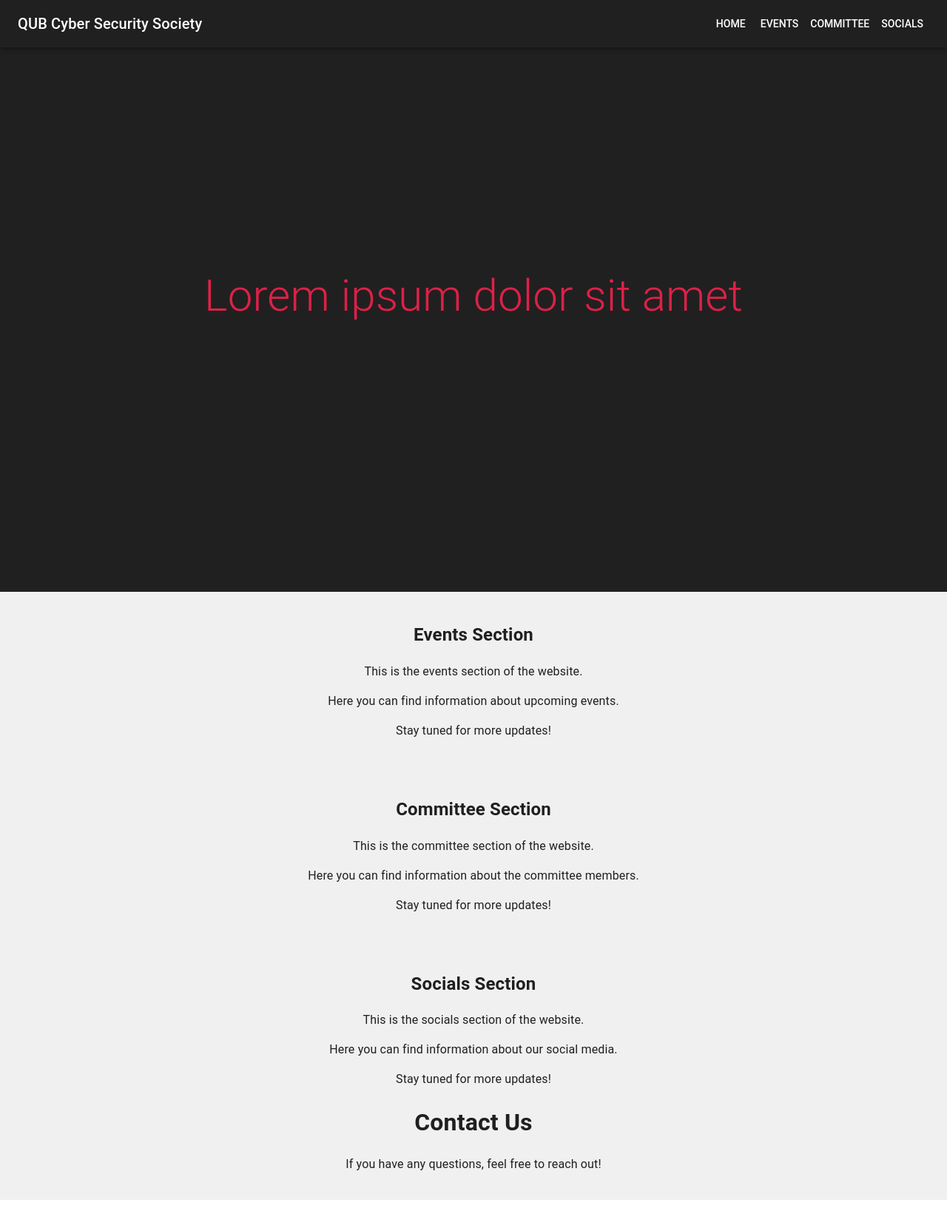
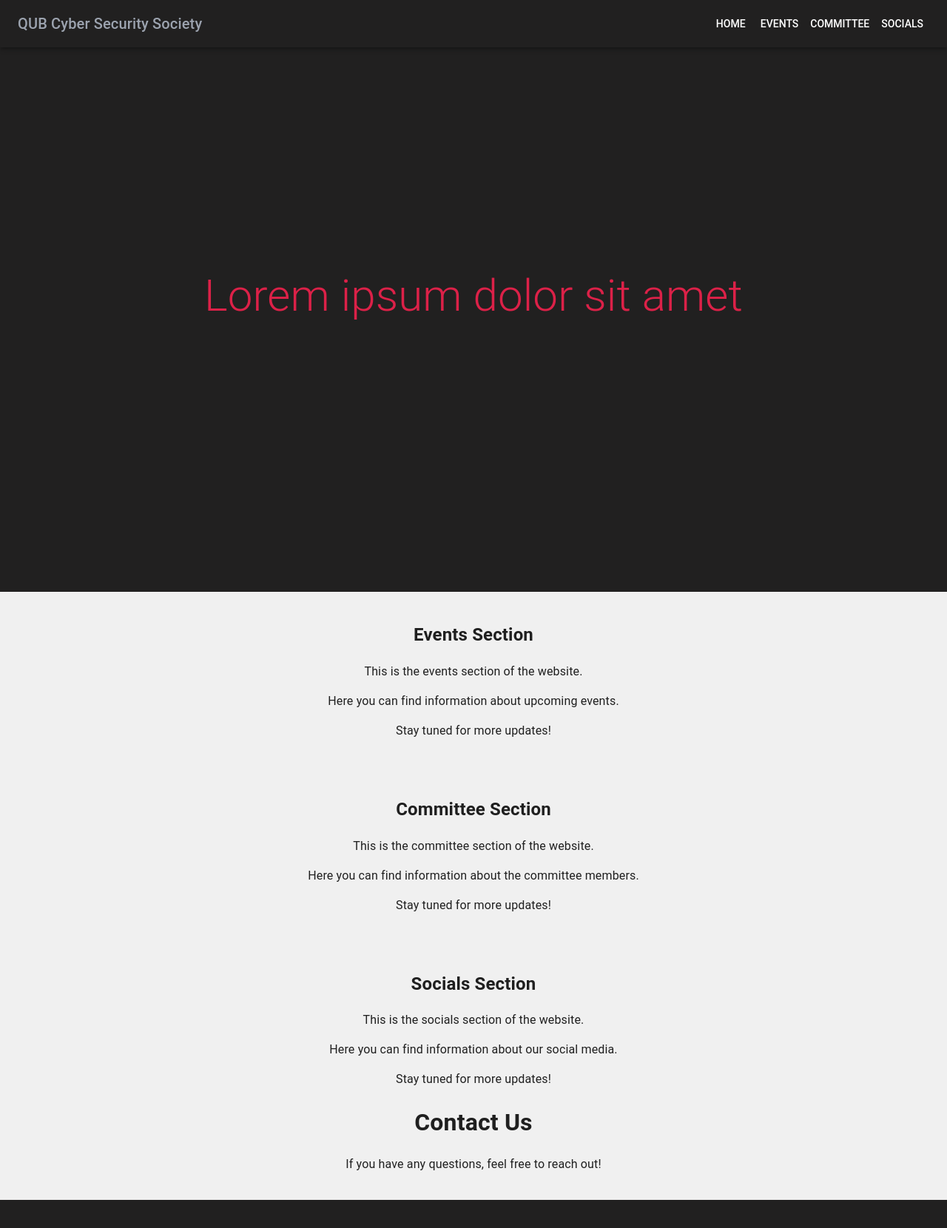
Before and after one commit to QUB-Cyber-Security-Society/website, a React (Vite) app: page / in a window 1280 px wide. Shown: the whole page at 74% size. Before the commit the page ends 1622 px from the top, so only its background shows below. Built offline with nearby package versions, Linux system fonts and the light colour scheme.

Commit message:
simple footer

```diff
--- a/src/App.tsx
+++ b/src/App.tsx
@@ -4,6 +4,7 @@ import LandingSection from "./pages/landing/landing-section";
 import EventsSection from "./pages/events/events-section";
 import SocialsSection from "./pages/socials/socials-section";
 import CommitteeSection from "./pages/committee/committee-section";
+import Footer from "./components/footer";
 
 export type Section = "landing" | "events" | "committee" | "socials";
 
@@ -39,6 +40,7 @@ const App = () => {
       <EventsSection ref={eventsRef} />
       <CommitteeSection ref={committeeRef} />
       <SocialsSection ref={socialsRef} />
+      <Footer />
     </>
   );
 };
--- /dev/null
+++ b/src/components/footer.tsx
@@ -0,0 +1,17 @@
+import { Box } from "@mui/material";
+import theme from "../theme/theme";
+
+const Footer = () => {
+  return (
+    <Box
+      sx={{
+        backgroundColor: theme.palette.secondary.main,
+        padding: "20px",
+        textAlign: "center",
+      }}
+    >
+    </Box>
+  );
+};
+
+export default Footer;
--- a/src/theme/theme.ts
+++ b/src/theme/theme.ts
@@ -11,6 +11,9 @@ const theme = createTheme({
   },
   typography: {
     fontFamily: 'Roboto, Arial, sans-serif',
+    h6: {
+        color: '#9CA3AF'
+    }
   },
 });
 
```
